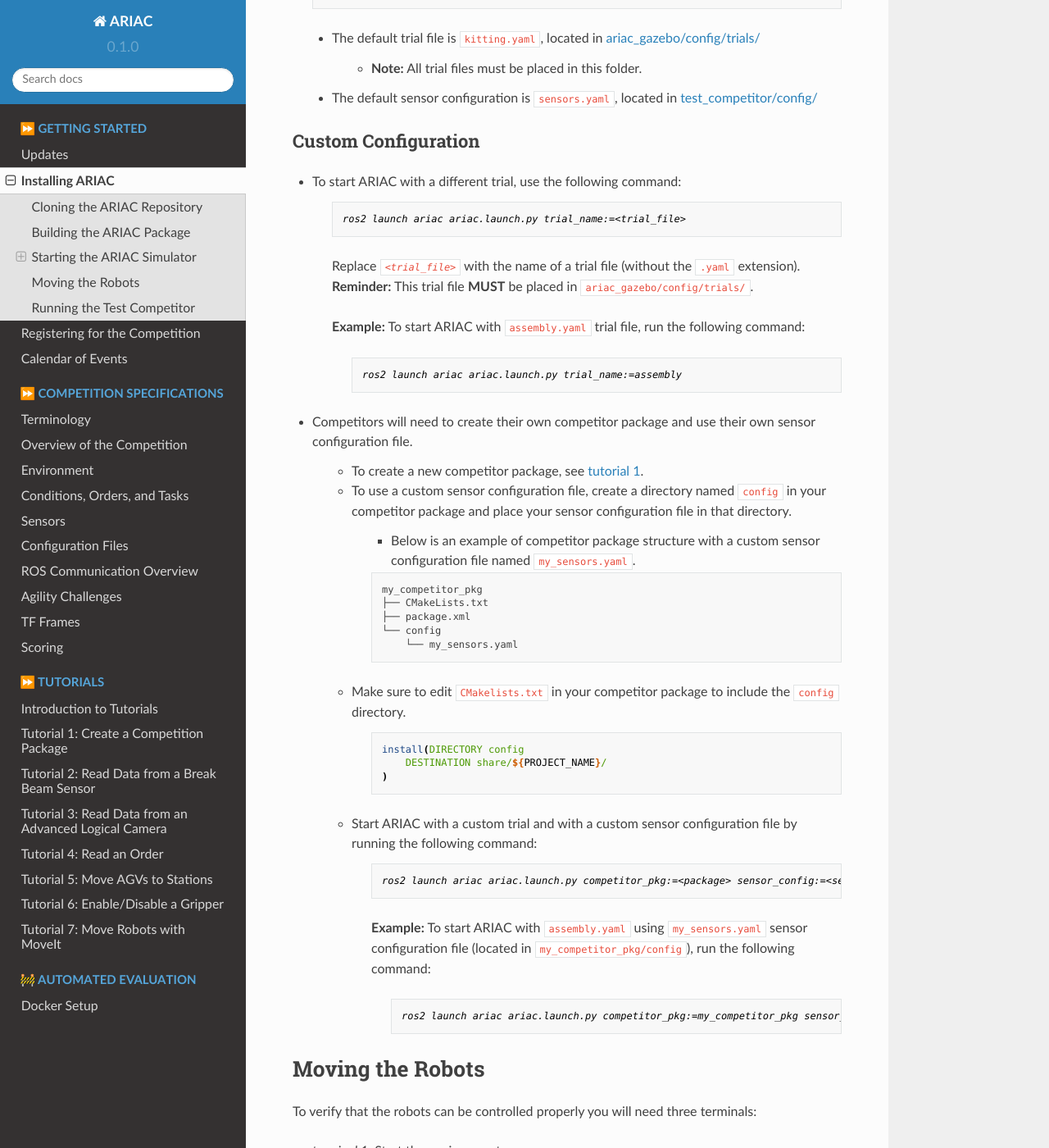
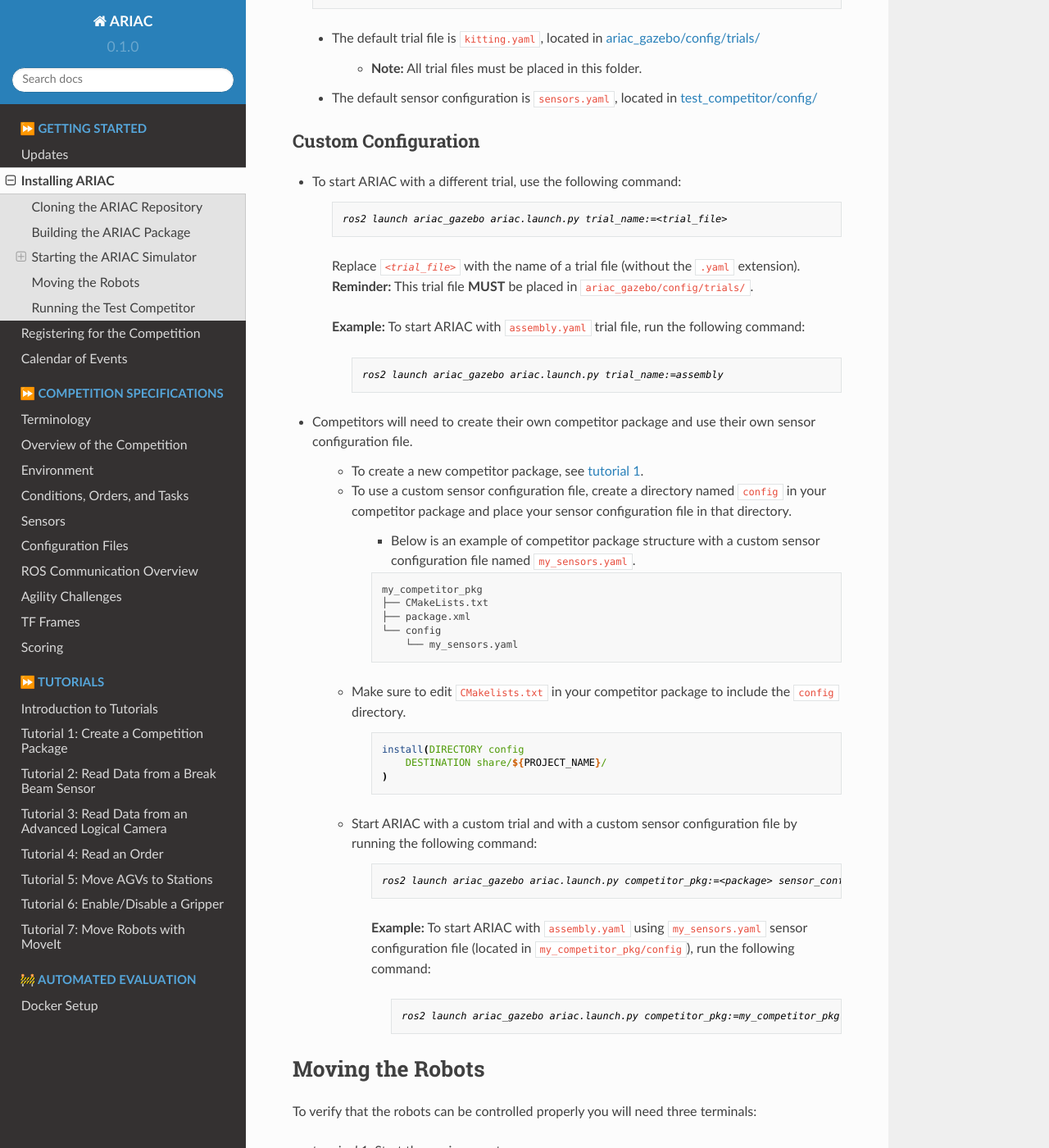
Before and after one commit to usnistgov/ARIAC, a Sphinx documentation site: the page built from docs/getting_started/installation.rst, in a window 1280 px wide and 1400 px high, scrolled down 1593 px. Shown: the whole window at 82% size. Built offline with Sphinx 7.4.7 and the Read the Docs theme 2.0.0, drawn with Linux system fonts in a browser that asks for light colours; some of the changed text lies outside the part shown.

Commit message:
fixed installation commands

```diff
--- a/docs/getting_started/installation.rst
+++ b/docs/getting_started/installation.rst
@@ -86,7 +86,7 @@
     .. code-block:: console
         :class: highlight
 
-        ros2 launch ariac ariac.launch.py
+        ros2 launch ariac_gazebo ariac.launch.py
 
     - The default trial file is :file:`kitting.yaml`, located in `ariac_gazebo/config/trials/ <https://github.com/usnistgov/ARIAC/tree/ariac2023/ariac_gazebo/config/trials>`_
 
@@ -101,7 +101,7 @@
     .. code-block:: console
         :class: highlight
 
-        ros2 launch ariac ariac.launch.py trial_name:=<trial_file>
+        ros2 launch ariac_gazebo ariac.launch.py trial_name:=<trial_file>
 
     Replace :samp:`{<trial_file>}` with the name of a trial file (without the ``.yaml`` extension). **Reminder:** This trial file **MUST** be placed in :file:`ariac_gazebo/config/trials/`.
 
@@ -110,7 +110,7 @@
         .. code-block:: console
             :class: highlight
 
-            ros2 launch ariac ariac.launch.py trial_name:=assembly
+            ros2 launch ariac_gazebo ariac.launch.py trial_name:=assembly
 
 - Competitors will need to create their own competitor package and use their own sensor configuration file.
 
@@ -141,14 +141,14 @@
             .. code-block:: console
                 :class: highlight
 
-                ros2 launch ariac ariac.launch.py competitor_pkg:=<package> sensor_config:=<sensor_file> trial_name:=<trial_file>
+                ros2 launch ariac_gazebo ariac.launch.py competitor_pkg:=<package> sensor_config:=<sensor_file> trial_name:=<trial_file>
 
             **Example:** To start ARIAC with :file:`assembly.yaml` using :file:`my_sensors.yaml` sensor configuration file (located in :file:`my_competitor_pkg/config`), run the following command:
 
                 .. code-block:: console
                     :class: highlight
 
-                    ros2 launch ariac ariac.launch.py competitor_pkg:=my_competitor_pkg sensor_config:=my_sensors trial_name:=assembly
+                    ros2 launch ariac_gazebo ariac.launch.py competitor_pkg:=my_competitor_pkg sensor_config:=my_sensors trial_name:=assembly
 
 
 Moving the Robots
```
